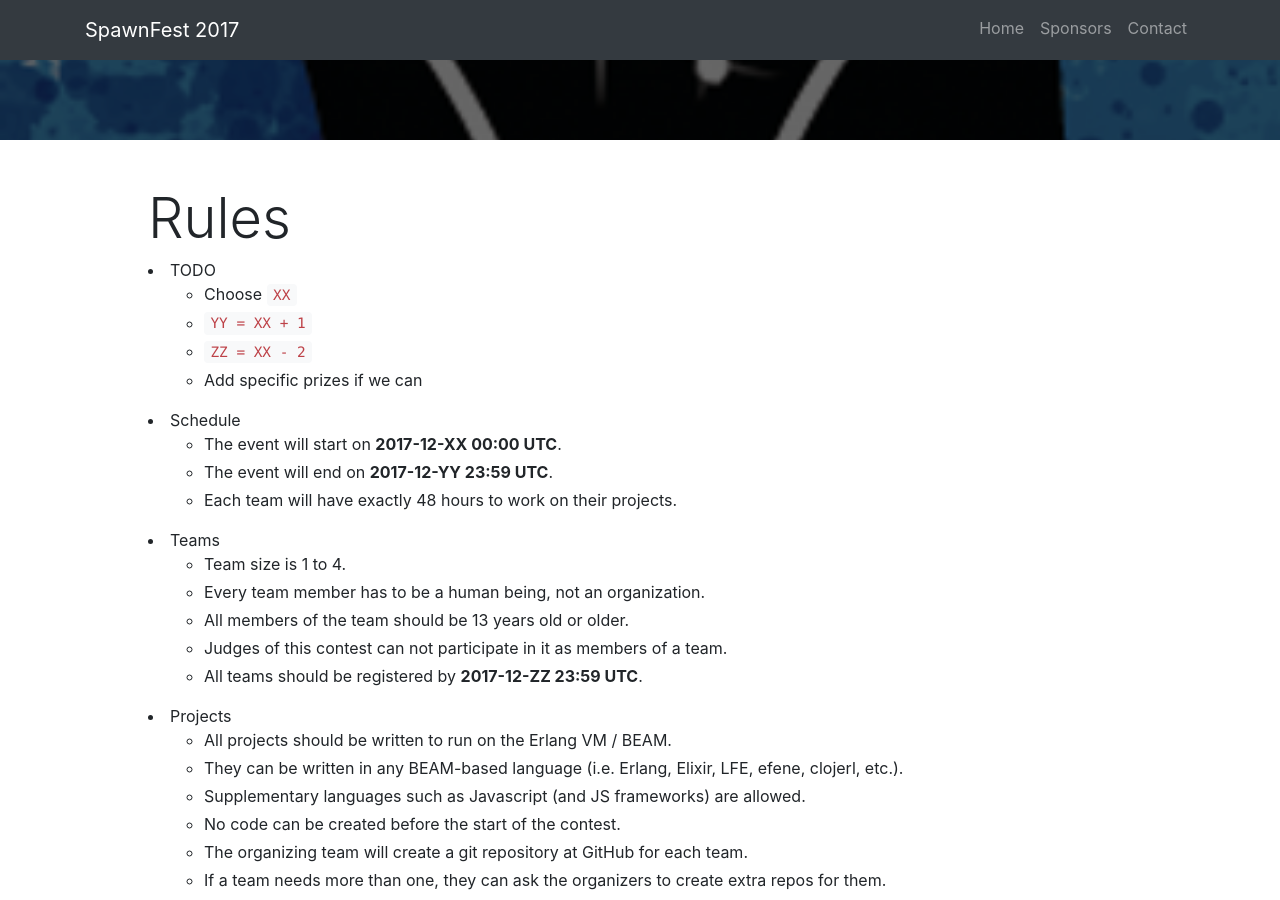
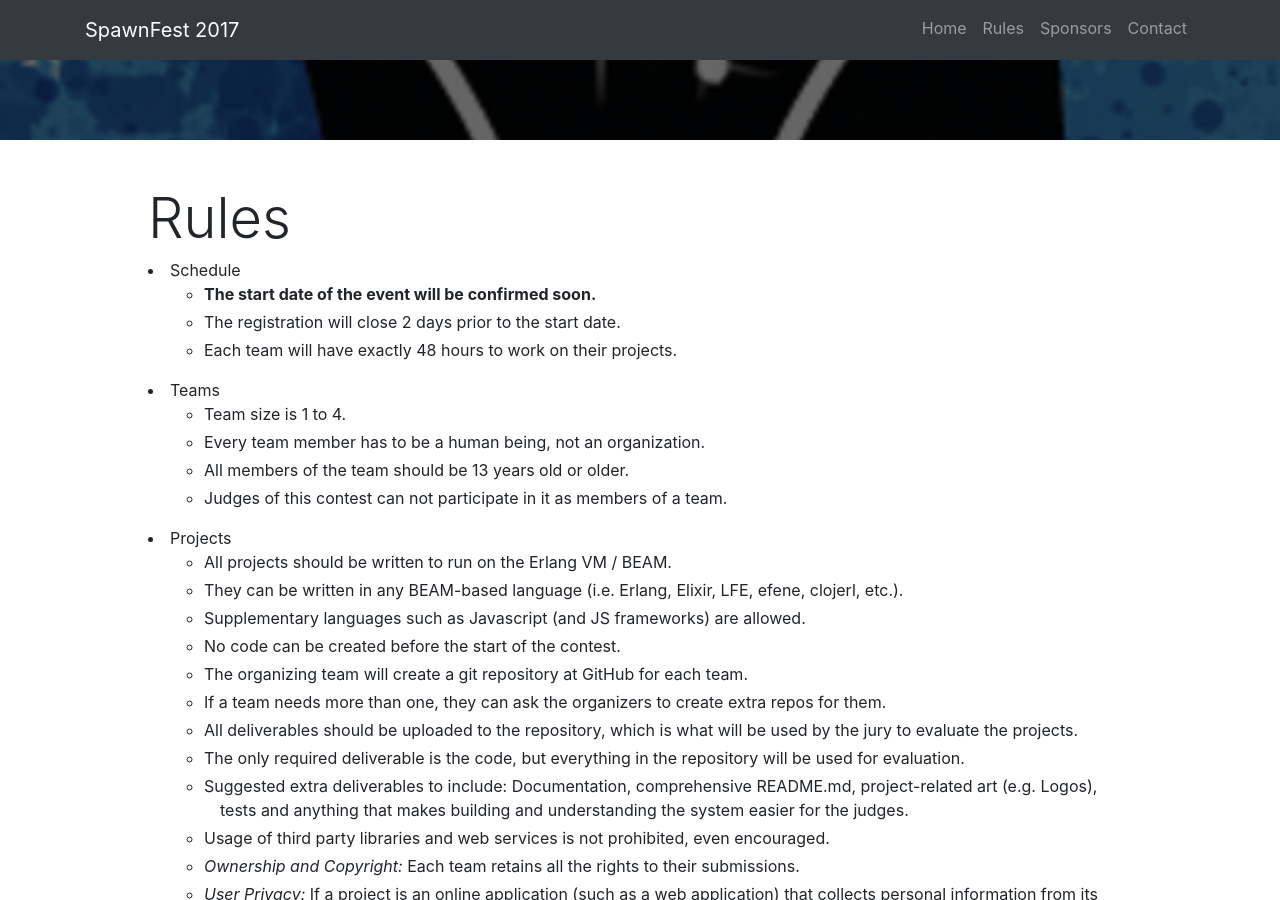
Before and after one commit to spawnfest/spawnfest.github.io, a Jekyll site: the page built from rules.html, in a window 1280 px wide and 900 px high, scrolled down 410 px. Built offline with Jekyll 4.4.1, drawn with Linux system fonts in a browser that asks for light colours.

Commit message:
link to rules

```diff
--- a/_config.yml
+++ b/_config.yml
@@ -1,24 +1,18 @@
 nav:
   - name: Home
     url: /
-  # - name: Rules
-  #   url: /rules/
+  - name: Rules
+    url: /rules/
   - name: Sponsors
     url: /#sponsors
   - name: Contact
     url: /#contact
 
 rules:
-  - text: TODO
-    details:
-      - text: Choose <code>XX</code>
-      - text: <code>YY = XX + 1</code>
-      - text: <code>ZZ = XX - 2</code>
-      - text: Add specific prizes if we can
   - text: "Schedule"
     details:
-      - text: "The event will start on <strong>2017-12-XX 00:00 UTC</strong>."
-      - text: "The event will end on <strong>2017-12-YY 23:59 UTC</strong>."
+      - text: <strong>The start date of the event will be confirmed soon.</strong>
+      - text: The registration will close 2 days prior to the start date.
       - text: "Each team will have exactly 48 hours to work on their projects."
   - text: Teams
     details:
@@ -26,7 +20,6 @@
       - text: "Every team member has to be a human being, not an organization."
       - text: "All members of the team should be 13 years old or older."
       - text: "Judges of this contest can not participate in it as members of a team."
-      - text: "All teams should be registered by <strong>2017-12-ZZ 23:59 UTC</strong>."
   - text: Projects
     details:
       - text: "All projects should be written to run on the Erlang VM / BEAM."
--- a/index.html
+++ b/index.html
@@ -16,6 +16,7 @@
         <div class="p-5">
           <h2 class="display-4">SpawnFest is...</h2>
           <p>An annual 48 hour <strong>online development competition</strong> in which teams of skilled developers from <strong>around the world</strong> get exactly one weekend to create the best BEAM-based applications they can.</p>
+          <p>You can check the <strong>Rules</strong> of the contest <a href="/rules">here</a>.</p>
         </div>
       </div>
     </div>
```
